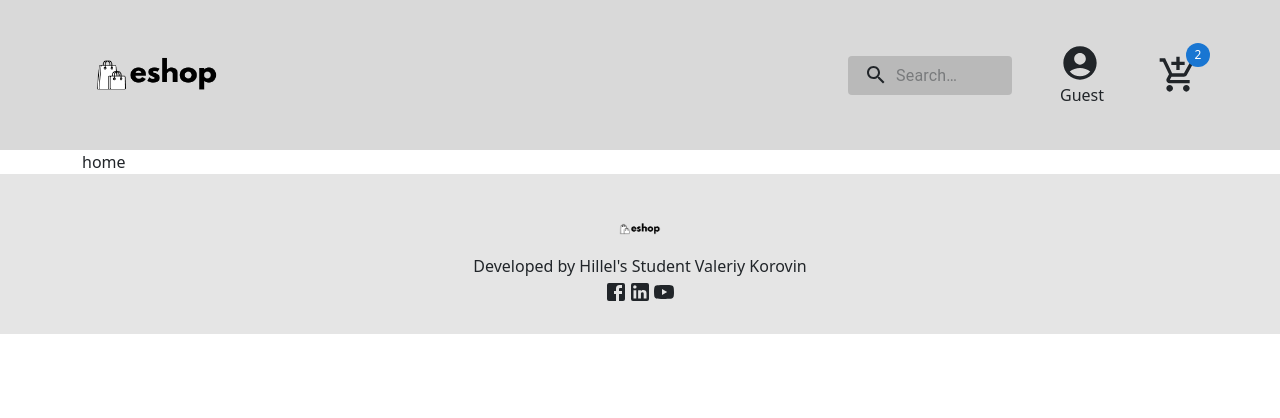
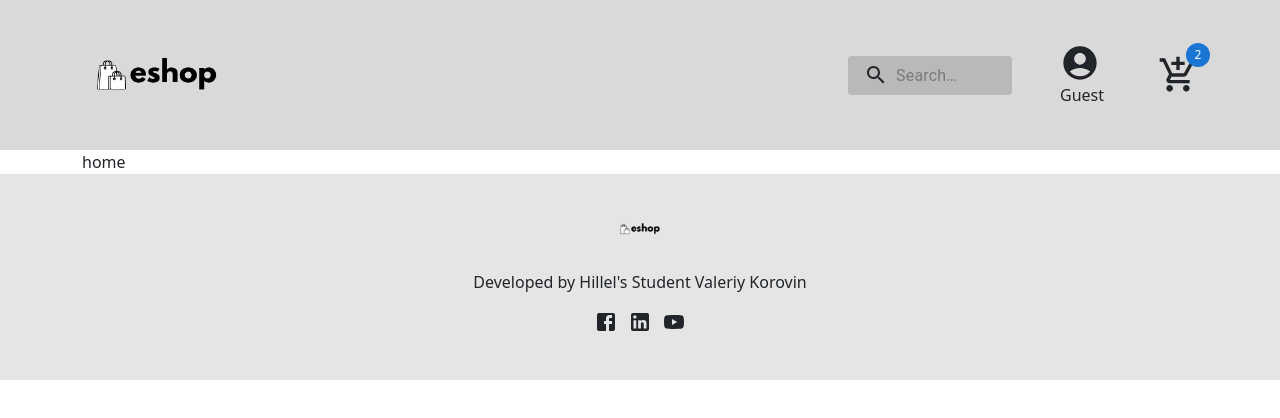
Before and after one commit to Valkor95/REACT_HW, a React (Vite) app: page / in a window 1280 px wide. Shown: the top 418 px of the page. Built offline with nearby package versions, Linux system fonts and the light colour scheme.

Commit message:
FINAL3_v13

```diff
--- a/src/componets/Footers/Footer.jsx
+++ b/src/componets/Footers/Footer.jsx
@@ -13,7 +13,7 @@ const Footer = () => {
             padding: '30px'
         }}>
             <Container >
-                <Row className="justify-content-center align-items-center">
+                <Row className="justify-content-center align-items-center mb-3">
                     <Col xs="auto">
                         <div className="logo-container" style={{ maxWidth: '50px' }}>
                             <Link to={ROUTES.HOME}>
@@ -23,13 +23,15 @@ const Footer = () => {
                     </Col>
 
                 </Row>
-                <Row className="justify-content-center align-items-center">
+                <Row className="justify-content-center align-items-center mb-3">
                     <Col xs="auto" className='rights'>
                         Developed by Hillel's Student Valeriy Korovin
                     </Col>
                 </Row>
-                <Row className="justify-content-center align-items-center">
-                    <Col xs="auto" className='socials'>
+                <Row className="justify-content-center align-items-center mb-3">
+                    <Col xs="auto" className='socials' style={{display: 'flex',
+                        alignItems: 'center',
+                        gap: '10px'}}>
                         <FacebookIcon/>
                         <LinkedInIcon/>
                         <YouTubeIcon/>
```
